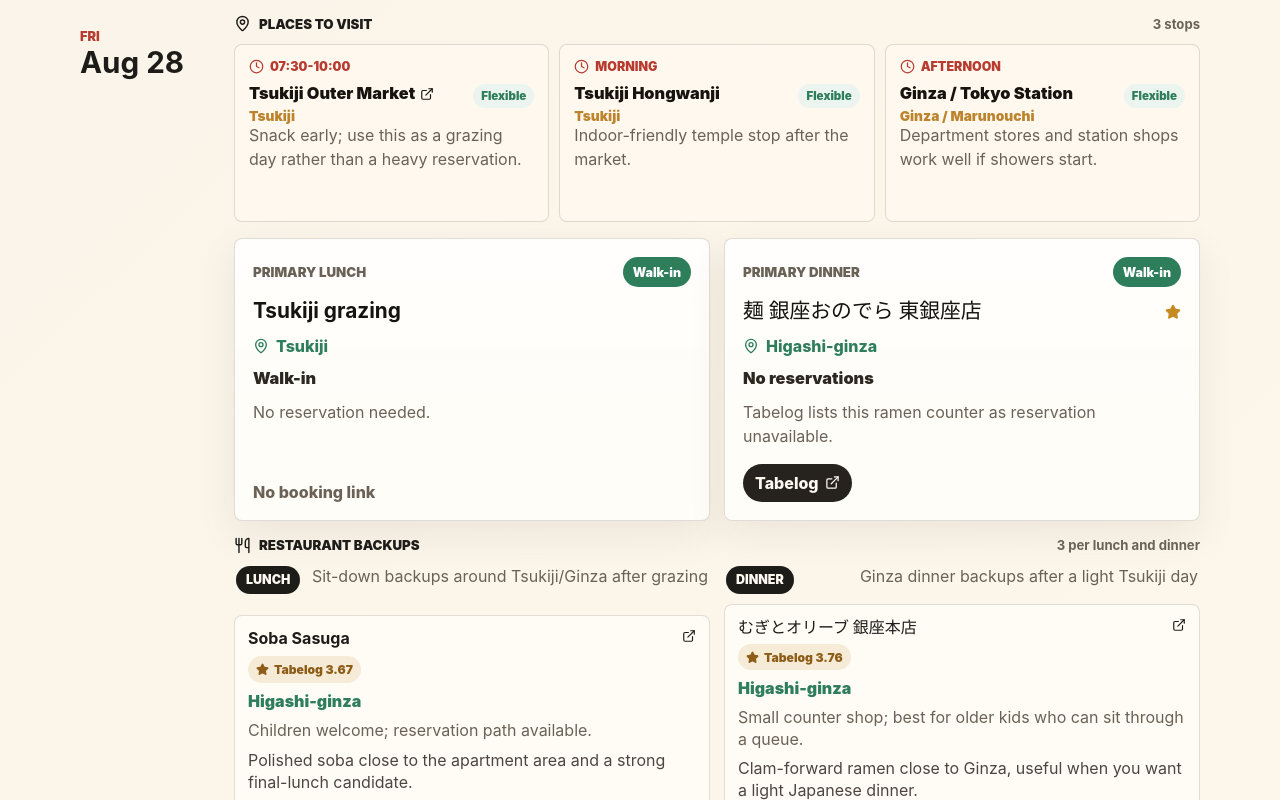
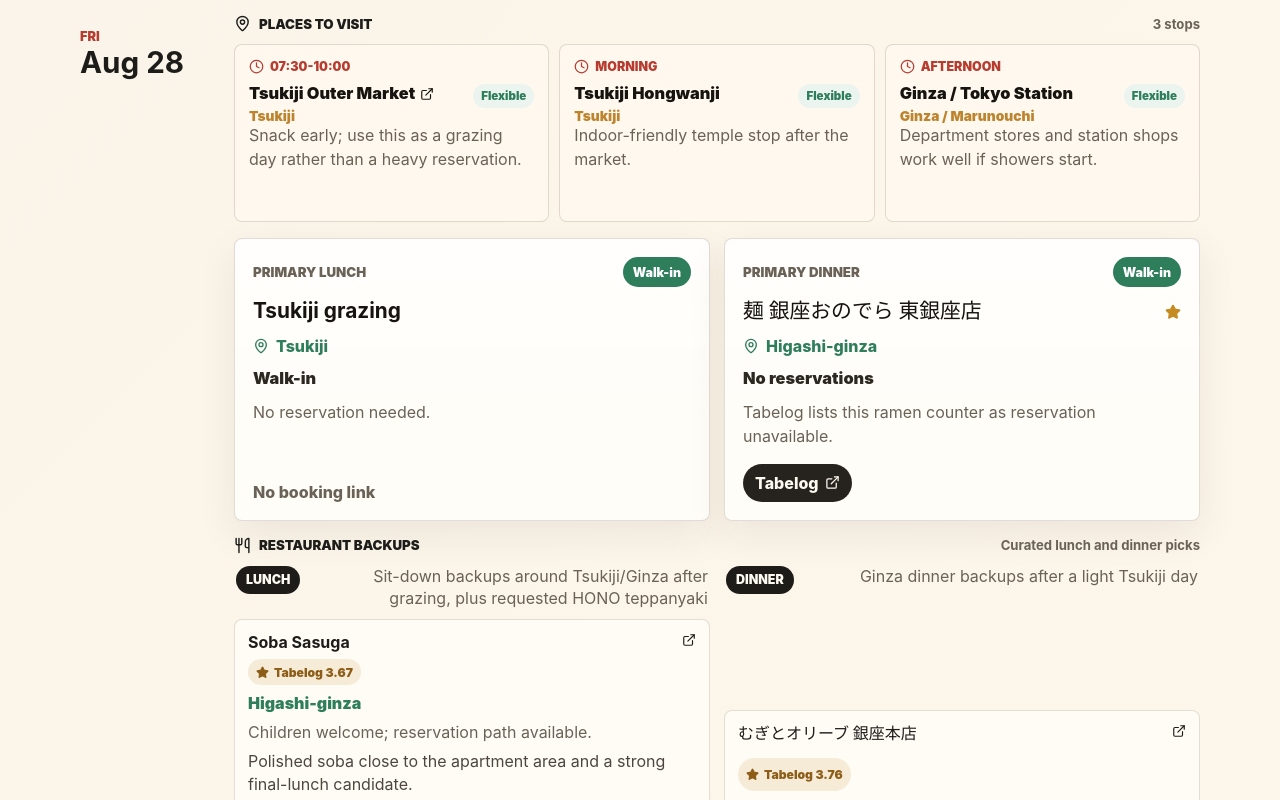
Before and after one commit to phpyeung/tokyo-itinerary-app, a React (Vite) app: page / in a window 1280 px wide. Shown: the part 2000-2800 px from the top of the page. Built offline with nearby package versions, Linux system fonts and the light colour scheme.

Commit message:
Add HONO Wagyu Teppan Ginza pick

```diff
--- a/src/App.tsx
+++ b/src/App.tsx
@@ -245,7 +245,7 @@ export function App() {
                     <Utensils size={17} />
                     Restaurant backups
                   </h3>
-                  <strong>3 per lunch and dinner</strong>
+                  <strong>Curated lunch and dinner picks</strong>
                 </div>
                 <div className="suggestion-grid">
                   {group.suggestions.map((set) => (
--- a/src/tripAdditions.ts
+++ b/src/tripAdditions.ts
@@ -88,6 +88,18 @@ const ginzaUnagiRice = [
     familyNote: "Children welcome; table, raised-floor, and private-room seating listed.",
     reason: "Best-score unagi rice option within a short taxi/train hop if Ginza is full.",
     href: "https://tabelog.com/en/tokyo/A1302/A130202/13011474/",
+  },
+];
+
+const requestedGinzaPicks = [
+  {
+    name: "HONO Wagyu Teppan Ginza 鉄板焼 炎 銀座",
+    area: "Ginza",
+    scoreLabel: "Requested pick - Tabelog 3.09",
+    familyNote: "Lunch accepts preschool and elementary children; dinner is middle-school+.",
+    reason: "Best fit on the Tsukiji/Ginza day as a reserved teppanyaki lunch after the morning market.",
+    href: "https://tabelog.com/en/tokyo/A1301/A130101/13314108/",
+    exception: true,
   },
 ];
 
@@ -357,7 +369,7 @@ export const attractionsByDate: Record<string, Attraction[]> = {
 export const restaurantSuggestionSets: RestaurantSuggestionSet[] = [
   { date: "2026-08-27", meal: "Lunch", context: "Unagi rice choices near Ginza after landing", options: ginzaUnagiRice },
   { date: "2026-08-27", meal: "Dinner", context: "Verified >3.6 family-friendly Ginza dinner backups", options: [ginzaPlus[0], ginzaRamen[0], ginzaPlus[1]] },
-  { date: "2026-08-28", meal: "Lunch", context: "Sit-down backups around Tsukiji/Ginza after grazing", options: [ginzaPlus[1], ginzaRamen[0], ginzaRamen[1]] },
+  { date: "2026-08-28", meal: "Lunch", context: "Sit-down backups around Tsukiji/Ginza after grazing, plus requested HONO teppanyaki", options: [ginzaPlus[1], ginzaRamen[0], ginzaRamen[1], requestedGinzaPicks[0]] },
   { date: "2026-08-28", meal: "Dinner", context: "Ginza dinner backups after a light Tsukiji day", options: [ginzaPlus[0], ginzaRamen[0], ginzaPlus[1]] },
   { date: "2026-08-29", meal: "Lunch", context: "Ikebukuro options near Sunshine City", options: ikebukuroLunch },
   { date: "2026-08-29", meal: "Dinner", context: "Casual Ikebukuro dinner options", options: ikebukuroDinner },
```
Also changed, not shown: 1 other file (tests, documents, lock files or other folders).
